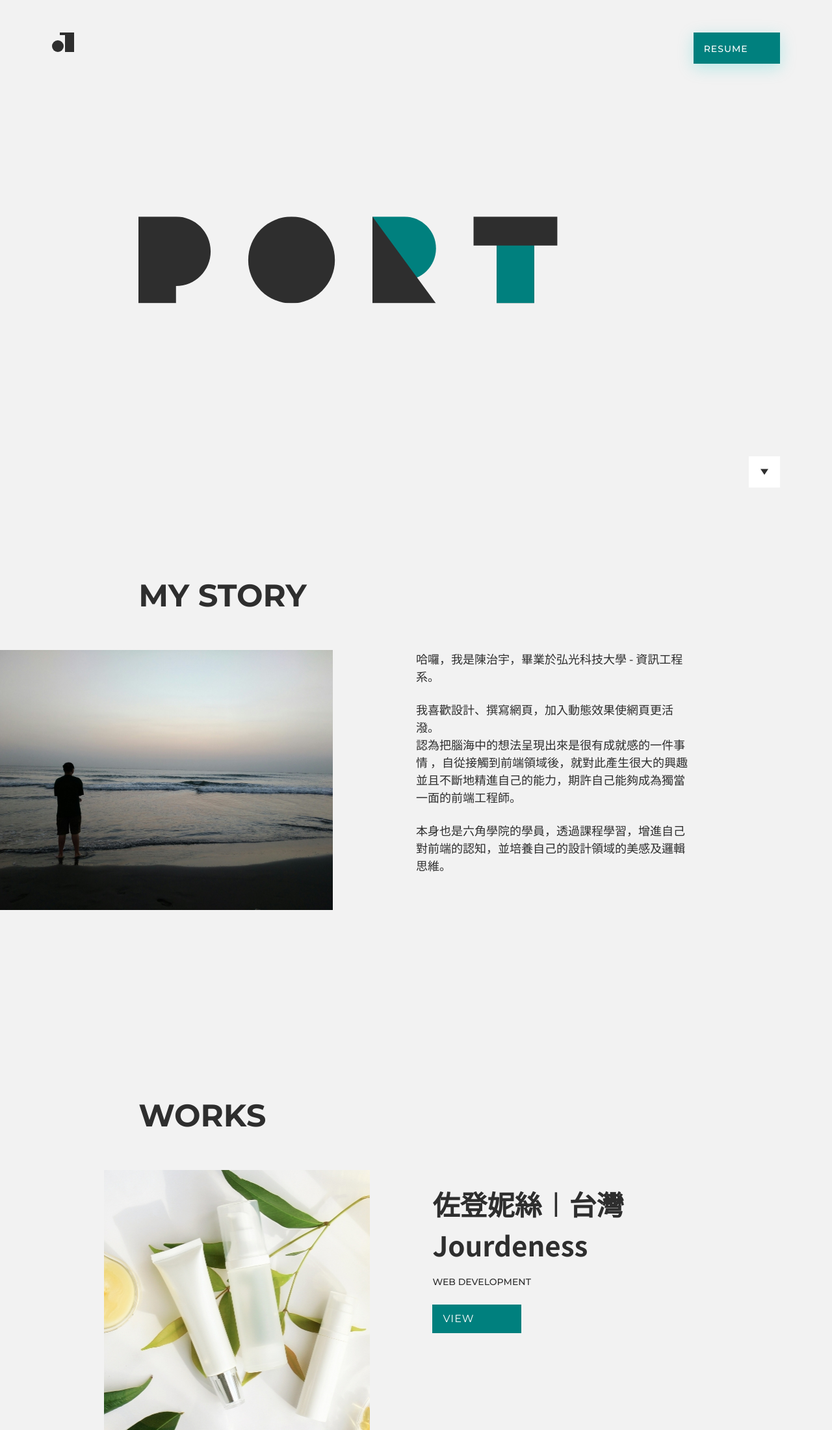
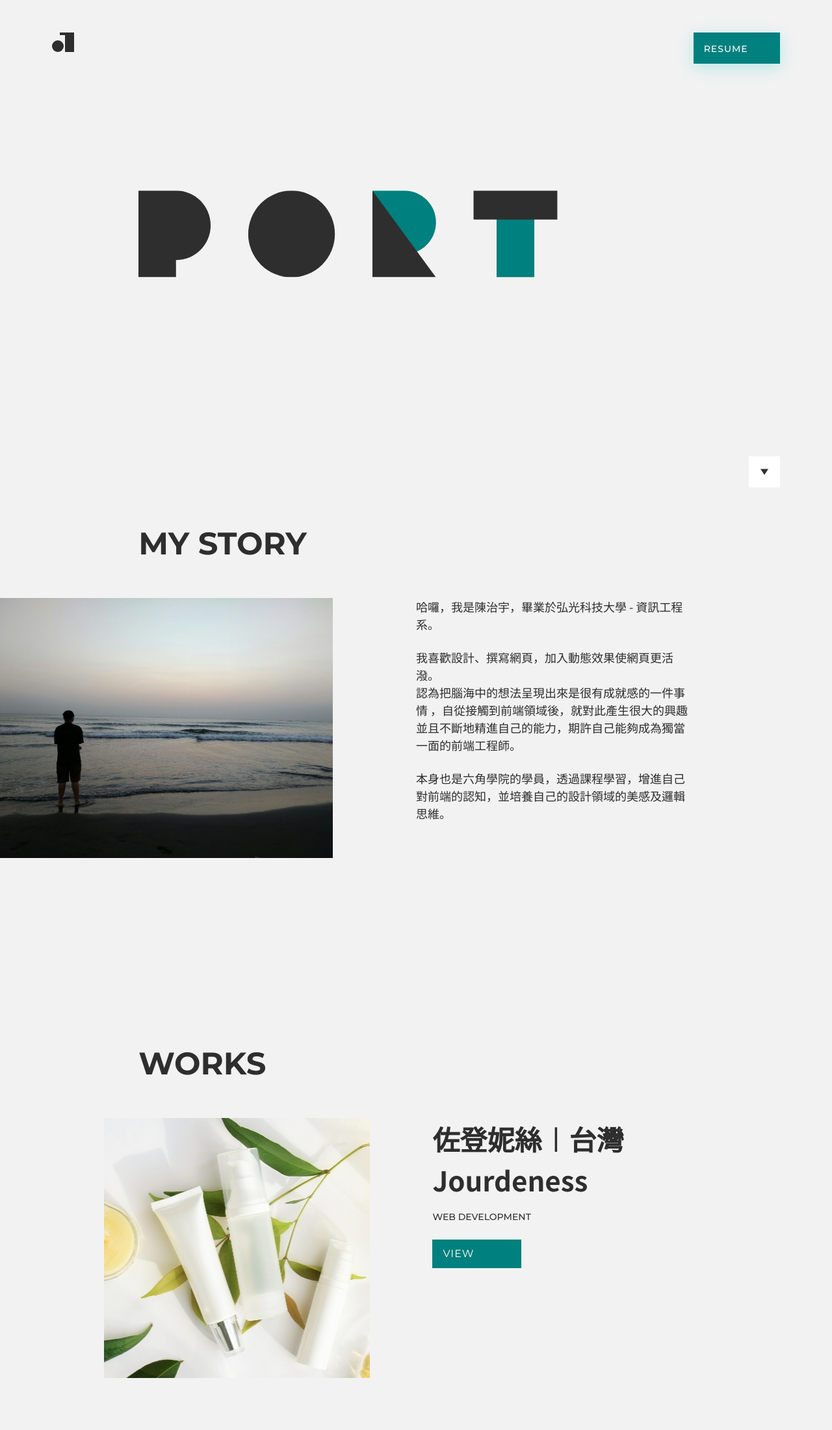
Before and after one commit to recall131477/personalSite, a plain HTML site: page index.html in a window 1280 px wide. Shown: the top 2200 px of the page at 65% size. Drawn offline with nearby package versions, Linux system fonts and the light colour scheme.

Commit message:
modify header

```diff
--- a/index.html
+++ b/index.html
@@ -56,11 +56,11 @@
         <div class="about__title">
           <h2 class="title font-serif font-bold text-3xl">MY STORY</h2>
         </div>
-        <div class="about__content">
-          <div class="about__imgItem" data-aos="fade-right" data-aos-offset="100" data-aos-easing="ease-in-sine">
+        <div class="about__content" data-aos="fade-in">
+          <div class="about__imgItem">
             <div class="about__img"></div>
           </div>
-          <div class=" about__info" data-aos="fade-left" data-aos-offset="100" data-aos-easing="ease-in-sine">
+          <div class=" about__info">
             <div class="about__intro">
               <p class="text-lg lg:text-base font-light">哈囉，我是陳治宇，畢業於弘光科技大學 - 資訊工程系。</p>
               <br>
--- a/scss/layout/_header.scss
+++ b/scss/layout/_header.scss
@@ -1,20 +1,14 @@
 .header {
   position: relative;
   width: 100%;
-  height: 100vh;
+  height: 90vh;
   overflow: hidden;
   z-index: 10;
 }
 .header__portfolio {
-  position: absolute;
-  top: 50%;
-  left: 50%;
-  transform: translate(-50%,-50%);
-  @include mq(lg){
     padding: 0 16.6667%;
     width: 100%;
-    height: 100vh;
-  }
+    height: 100%;
 }
 
 .header__portfolioLogo {
@@ -24,6 +18,9 @@
   top: 50%;
   left: 0;
   transform: translateY(-50%);
+  @include mq($until:lg){
+    height: auto;
+  }
   .st0 {
     fill: #2e2e2e;
   }
--- a/scss/pages/_index.scss
+++ b/scss/pages/_index.scss
@@ -147,6 +147,7 @@
   margin-bottom: 8px;
     @include mq(lg){
       font-size: 42px;
+      margin-top: 0;
       margin-bottom: 16px;
     }
   }
```
Also changed, not shown: css/all.css, dist/css/all.min.css.
